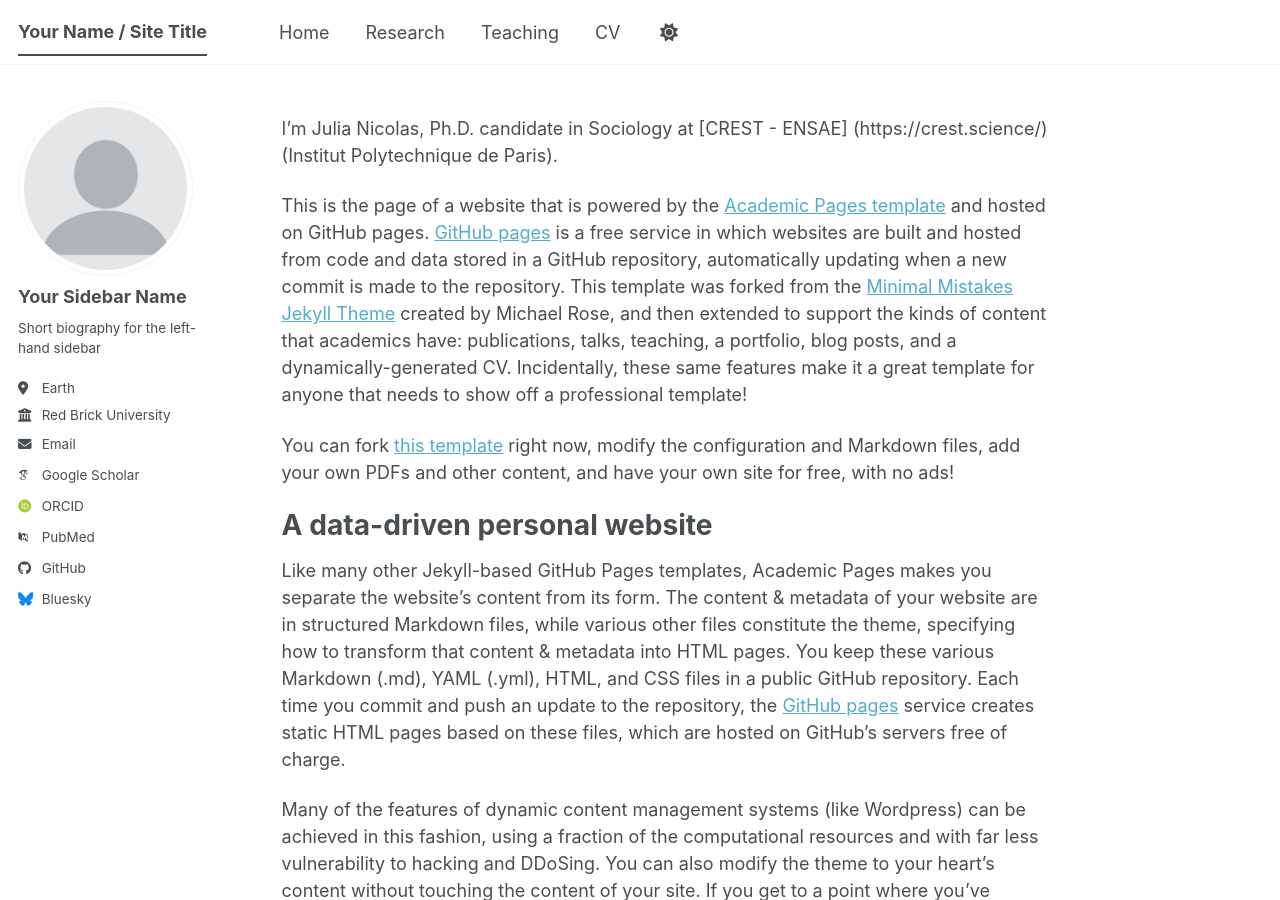
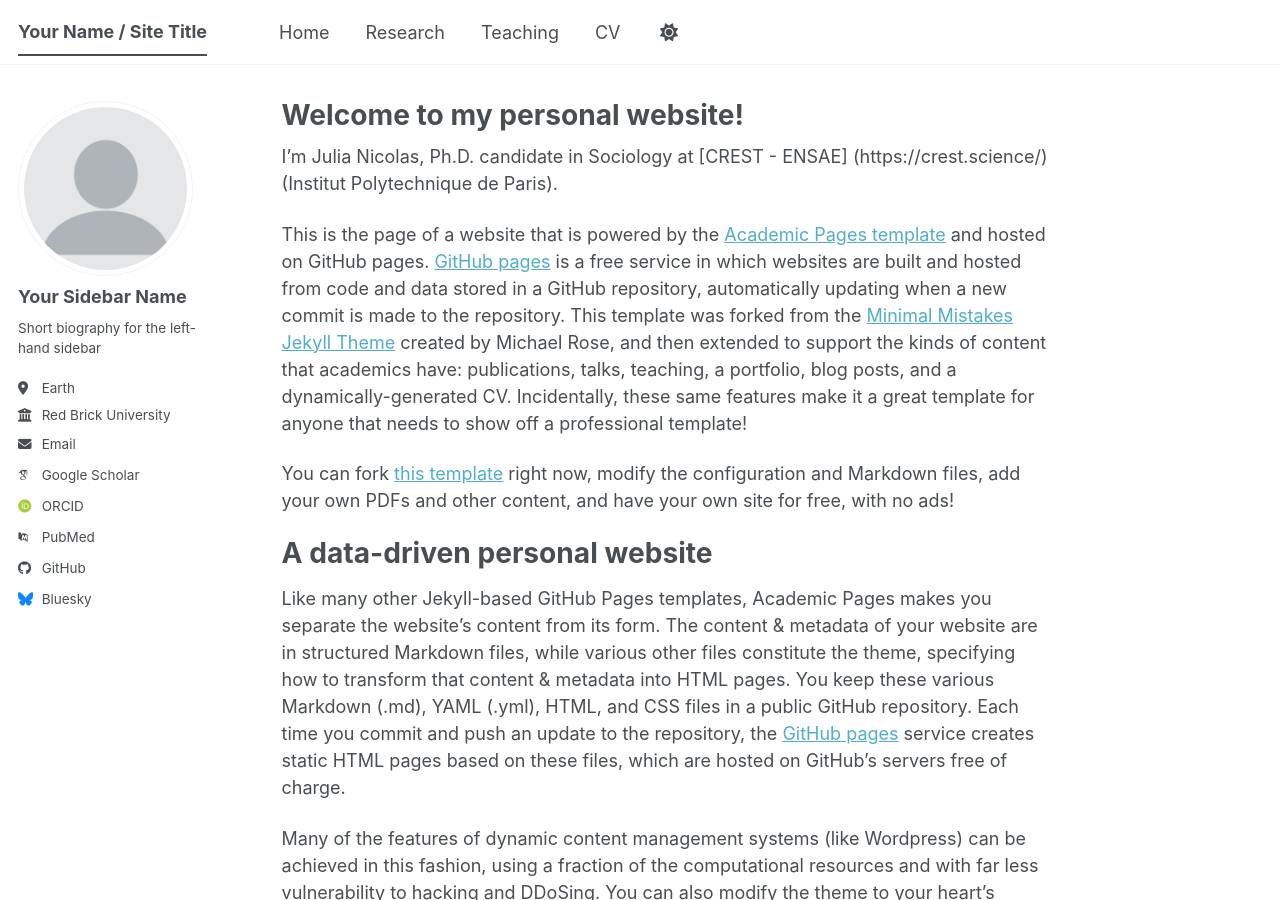
Before and after one commit to Julia-Nicolas/julia-nicolas.github.io, a Jekyll site: the page built from _pages/about.md, in a window 1280 px wide and 900 px high. Built offline with Jekyll 4.4.1, drawn with Linux system fonts in a browser that asks for light colours; some web fonts are replaced; a script bundle is joined from its source files by our own code; library files that are not in the unit come from our copies.

Commit message:
Update about.md

```diff
--- a/_pages/about.md
+++ b/_pages/about.md
@@ -1,6 +1,6 @@
 ---
 permalink: /
-title: ""
+title: "Welcome to my personal website!"
 author_profile: true
 redirect_from:
   - /about/
```
